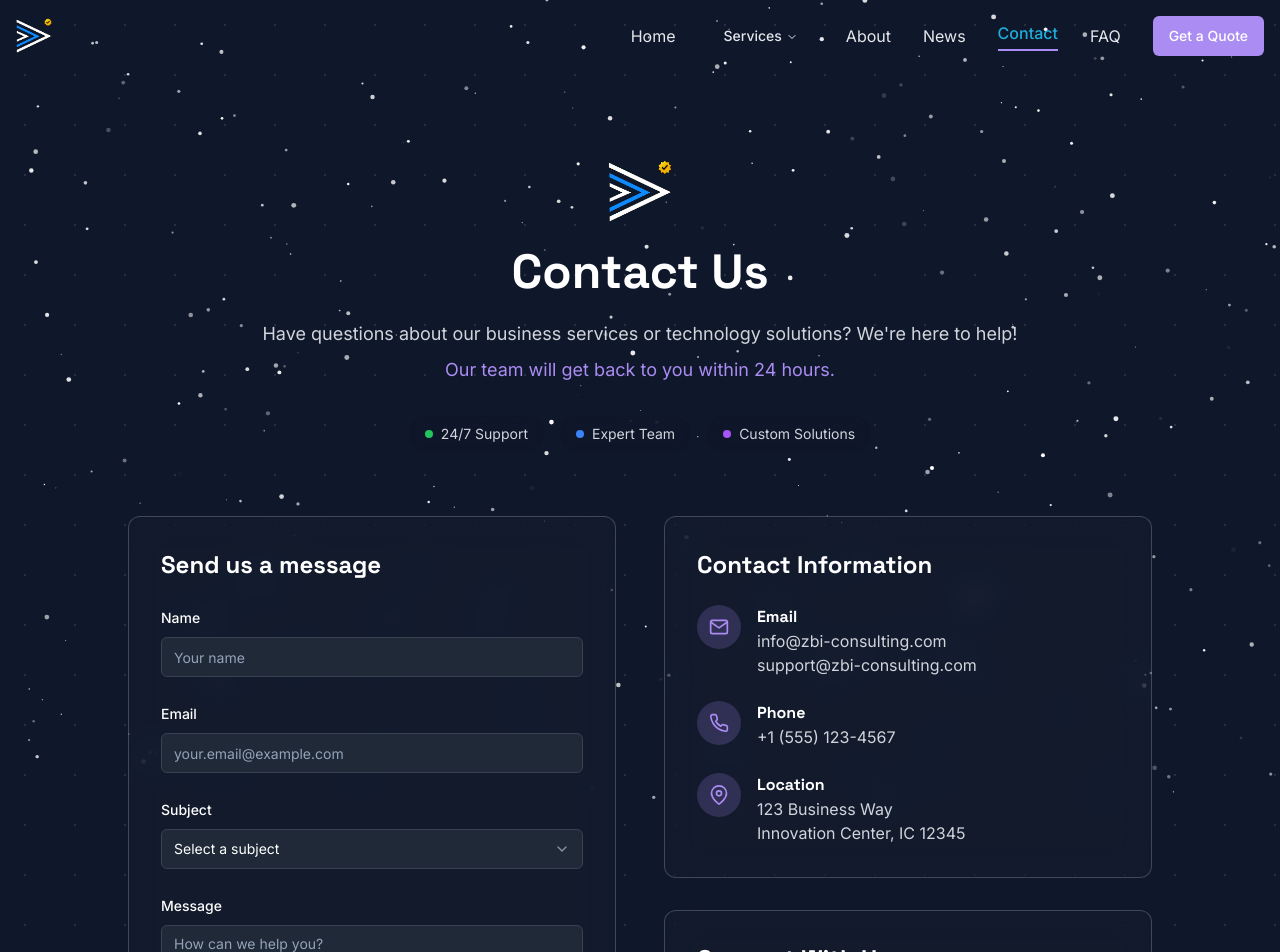
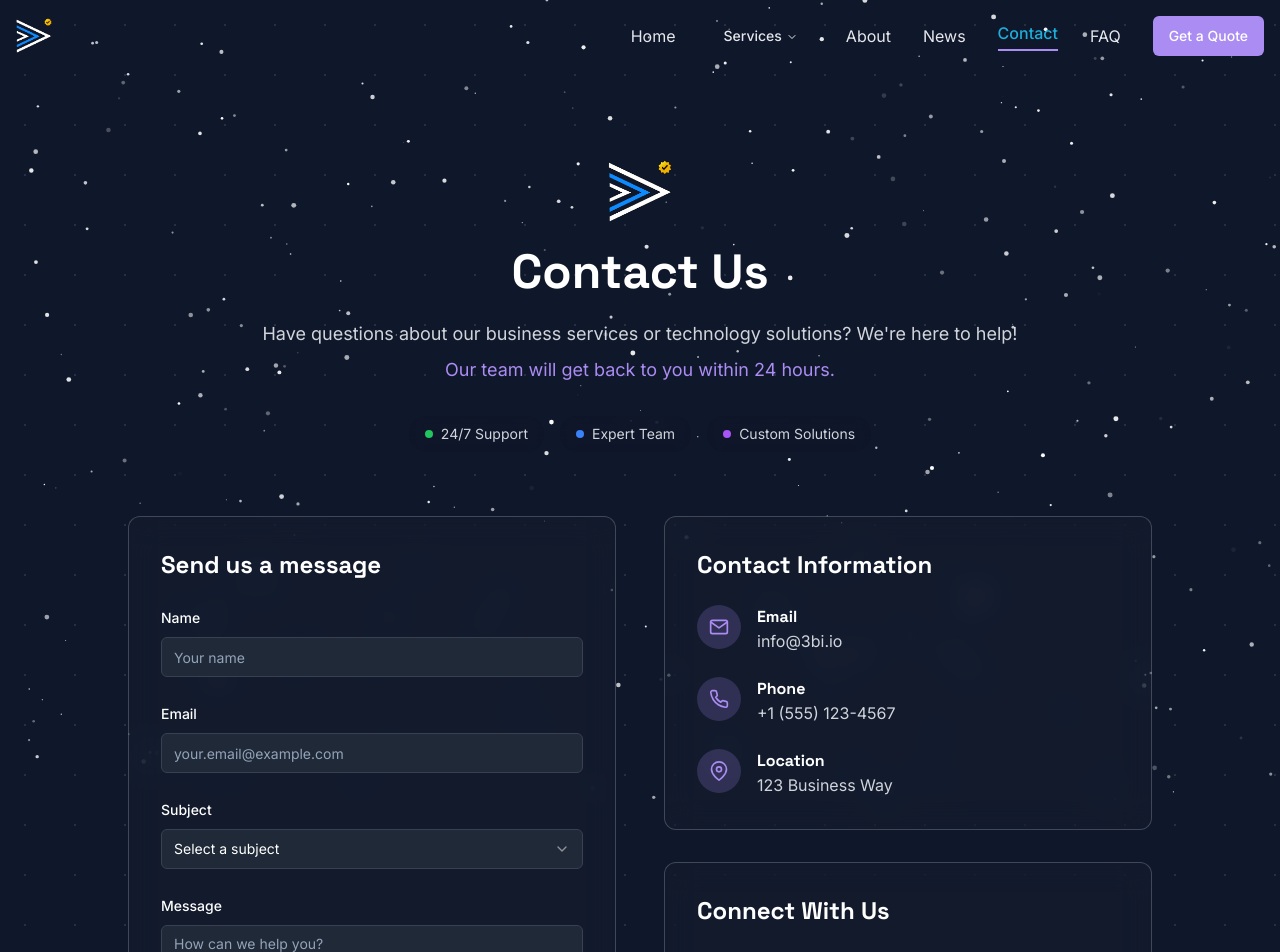
Before and after one commit to codyforbes44/cosmic-web-rebuild, a React (Vite) app: page /contact in a window 1280 px wide. Shown: the top 952 px of the page. Built offline with nearby package versions, Linux system fonts and the light colour scheme.

Commit message:
Visual edit in Lovable
Edited UI in Lovable

```diff
--- a/src/components/contact/ContactInfo.tsx
+++ b/src/components/contact/ContactInfo.tsx
@@ -1,9 +1,6 @@
-
 import React from 'react';
-
 const ContactInfo = () => {
-  return (
-    <div>
+  return <div>
       <div className="space-card p-8 rounded-xl mb-8">
         <h2 className="text-2xl font-bold mb-6 text-white">Contact Information</h2>
         <div className="space-y-6">
@@ -16,9 +13,9 @@ const ContactInfo = () => {
             </div>
             <div>
               <h3 className="text-white font-bold">Email</h3>
-              <a href="mailto:info@zbi-consulting.com" className="text-gray-300 hover:text-accent transition-colors">info@zbi-consulting.com</a>
+              <a href="mailto:info@zbi-consulting.com" className="text-gray-300 hover:text-accent transition-colors">info@3bi.io</a>
               <br />
-              <a href="mailto:support@zbi-consulting.com" className="text-gray-300 hover:text-accent transition-colors">support@zbi-consulting.com</a>
+
             </div>
           </div>
 
@@ -44,7 +41,7 @@ const ContactInfo = () => {
             <div>
               <h3 className="text-white font-bold">Location</h3>
               <p className="text-gray-300">123 Business Way</p>
-              <p className="text-gray-300">Innovation Center, IC 12345</p>
+
             </div>
           </div>
         </div>
@@ -75,8 +72,6 @@ const ContactInfo = () => {
           </a>
         </div>
       </div>
-    </div>
-  );
+    </div>;
 };
-
 export default ContactInfo;
```
